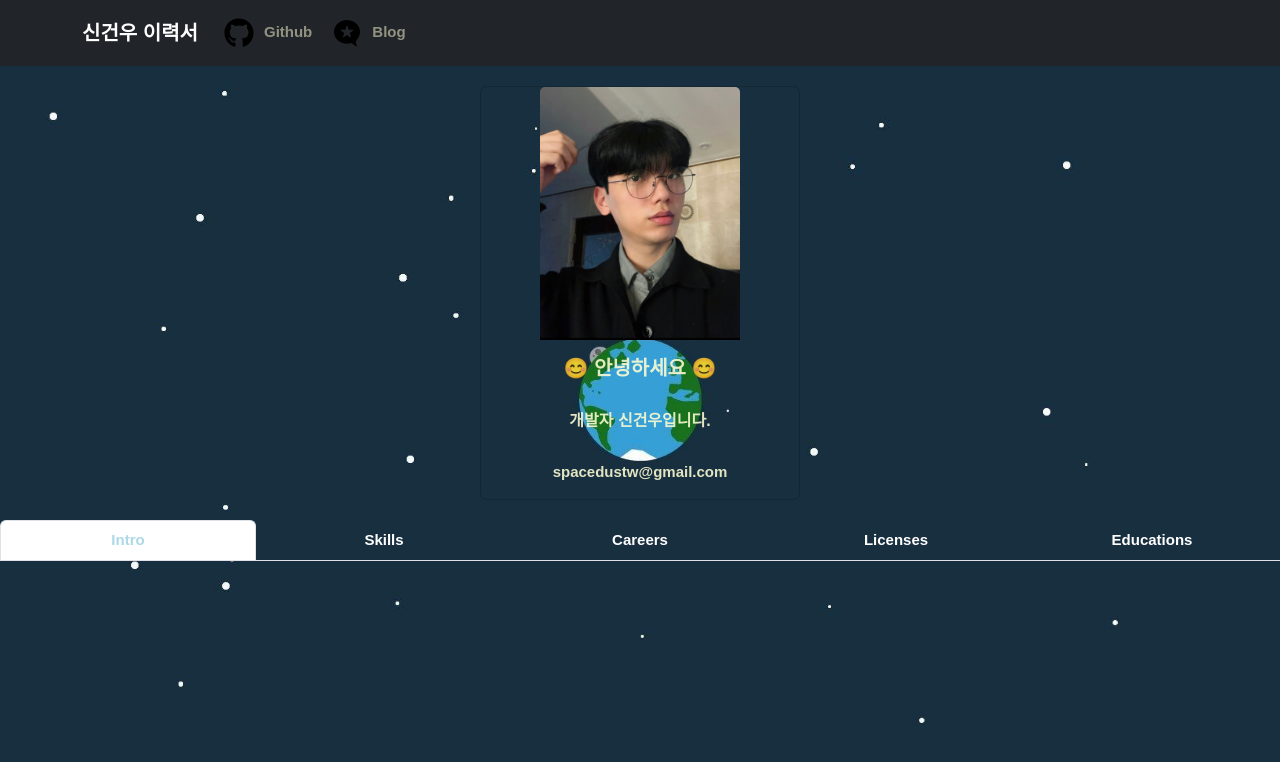
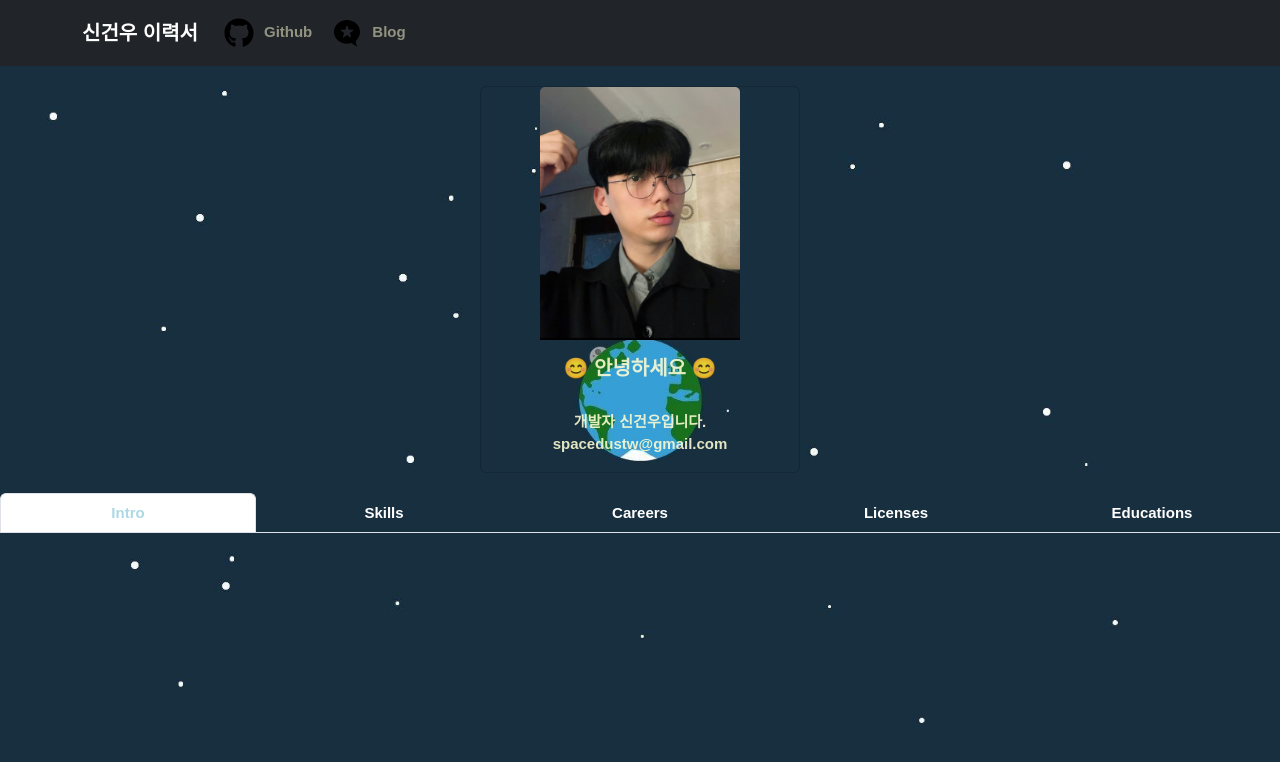
Before and after one commit to spacedustz/Resume, a React (Vite) app in the folder React/: page / in a window 1280 px wide. Shown: the top 762 px of the page. Built offline with nearby package versions, Linux system fonts and the light colour scheme.

Commit message:
Profile Card 불필요 Card Text 제거

```diff
--- a/React/src/styles/card/ProfileCard.tsx
+++ b/React/src/styles/card/ProfileCard.tsx
@@ -44,10 +44,6 @@ const CardContainer = styled(Container)`
         color: white;
         animation: ${colorChange} 3s infinite;
     }
-
-    p {
-        font-size: 15px;
-    }
 `;
 
 const MainCard = styled(Card)`
@@ -57,6 +53,10 @@ const MainCard = styled(Card)`
     align-items: center;
 `;
 
+const Title = styled.h5`
+    font-size: 20px;
+`;
+
 
 const ProfileCard: React.FC = () => {
     return (
@@ -64,11 +64,9 @@ const ProfileCard: React.FC = () => {
             <MainCard style={{width: '20rem'}}>
                 <Card.Img variant="top" src="../../public/assets/me2.png"/>
                 <Card.Body>
-                    <Card.Text>
-                        <h5>😊 안녕하세요 😊</h5><br/>
-                        <h6>개발자 신건우입니다.</h6><br/>
+                        <Title>😊 안녕하세요 😊</Title><br/>
+                        <strong>개발자 신건우입니다.</strong><br/>
                         <strong>spacedustw@gmail.com</strong>
-                    </Card.Text>
                 </Card.Body>
             </MainCard>
         </CardContainer>
```
